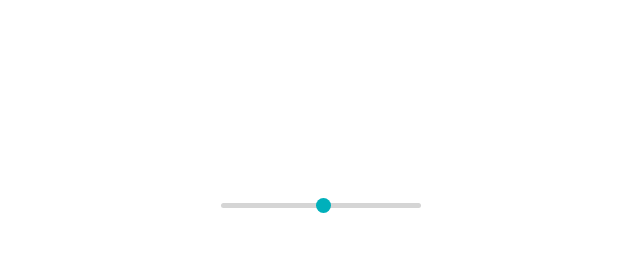
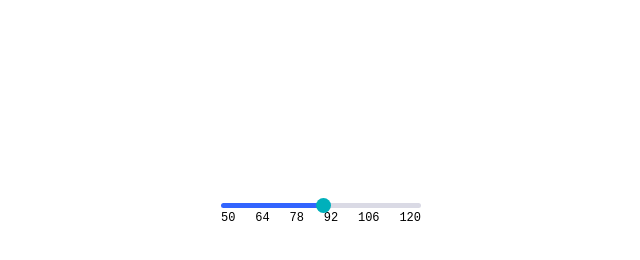
Before and after one commit to Samirox66/ngSlider, a website built with webpack: page src/index.pug in a window 1280 px wide. Shown: the whole page, without its empty margins (319-959 px from the left). Built offline with nearby package versions, Linux system fonts and the light colour scheme.

Commit message:
Add color filler

```diff
--- a/src/index.ts
+++ b/src/index.ts
@@ -3,4 +3,4 @@ import './styles.scss';
 import './plugin/slider';
 import './plugin/slider.scss'
 
-$('#slider-1').slider({'range': true, 'id': 'slider-1'});
+$('#slider-1').slider({range: true, id: 'slider-1', max: 120, min: 50, step: 10});
--- a/src/plugin/slider.scss
+++ b/src/plugin/slider.scss
@@ -69,4 +69,11 @@
     height: 10px;
     margin-top: 15px;
     display: flex;
+    justify-content: space-between;
 }
+
+.ng-slider__value {
+    margin: 0;
+    font-family: 'Courier New', Courier, monospace;
+    font-size: 12px;
+}
--- a/src/plugin/slider.ts
+++ b/src/plugin/slider.ts
@@ -1,24 +1,52 @@
 interface JQuery {
     slider: Function;
+}
+
+interface Options {
+    range: boolean,
+    id: string,
+    min: number,
+    max: number,
+    step?: number,
+    value?: number
 }
 
 (function( $ ) {
 
     let methods = {
-        init: function(options: { range: boolean, id: string, min: number, max: number, step?: number}) {
-            methods.createView(options);
+        init: function(options: Options) {
+            let slider = <HTMLInputElement>document.getElementById(options.id);
+            let sliderTrack = document.createElement('div');
+            methods.createView(slider, sliderTrack, options);
+            slider?.addEventListener('input', () => {
+                //if (parseInt(slider.value) % 5 !== 0) {
+                //    slider.value = (parseInt(slider.value) - 5).toString();
+                //}
+                let percent: number = ((parseInt(slider.value) - options.min) / (options.max - options.min)) * 100;
+                sliderTrack.style.background = `linear-gradient(to right, #3264fe ${percent}%, #dadae5 ${percent}%)`;
+            });
         },
-        createView: function(options: { range: boolean, id: string, min: number, max: number, step?: number }) {
-            let slider = document.getElementById(options.id)?.parentElement;
-            let sliderTrack = document.createElement('div');
+        createView: function(slider: HTMLInputElement, sliderTrack: HTMLDivElement, options: Options) {
+            slider?.setAttribute('max', options.max.toString());
+            slider?.setAttribute('min', options.min.toString());
+            slider.setAttribute('value', options.value?.toString() ?? ((options.max + options.min) / 2).toString());
+            let percent: number = ((parseInt(slider.value) - options.min) / (options.max - options.min)) * 100;
+            sliderTrack.style.background = `linear-gradient(to right, #3264fe ${percent}%, #dadae5 ${percent}%)`;
             let values = document.createElement('div');
             sliderTrack.classList.add('ng-slider__slider-track');
             values.classList.add('ng-slider__values');
-            slider?.prepend(sliderTrack);
-            slider?.append(values);
+            slider?.parentElement?.prepend(sliderTrack);
+            for (let i = options.min; i <= options.max; i += (options.max - options.min) / 5) {
+                const value = document.createElement('p');
+                const valueText = document.createTextNode(i.toString());
+                value.appendChild(valueText);
+                value.classList.add('ng-slider__value');
+                values.append(value);
+            }
+            slider?.parentElement?.append(values);
         }
     }
-    $.fn.slider = function(options: { range: boolean, id: string, min: number, max: number, step?: number }) {
+    $.fn.slider = function(options: Options) {
         methods.init(options);
     };
 })(jQuery);
```
